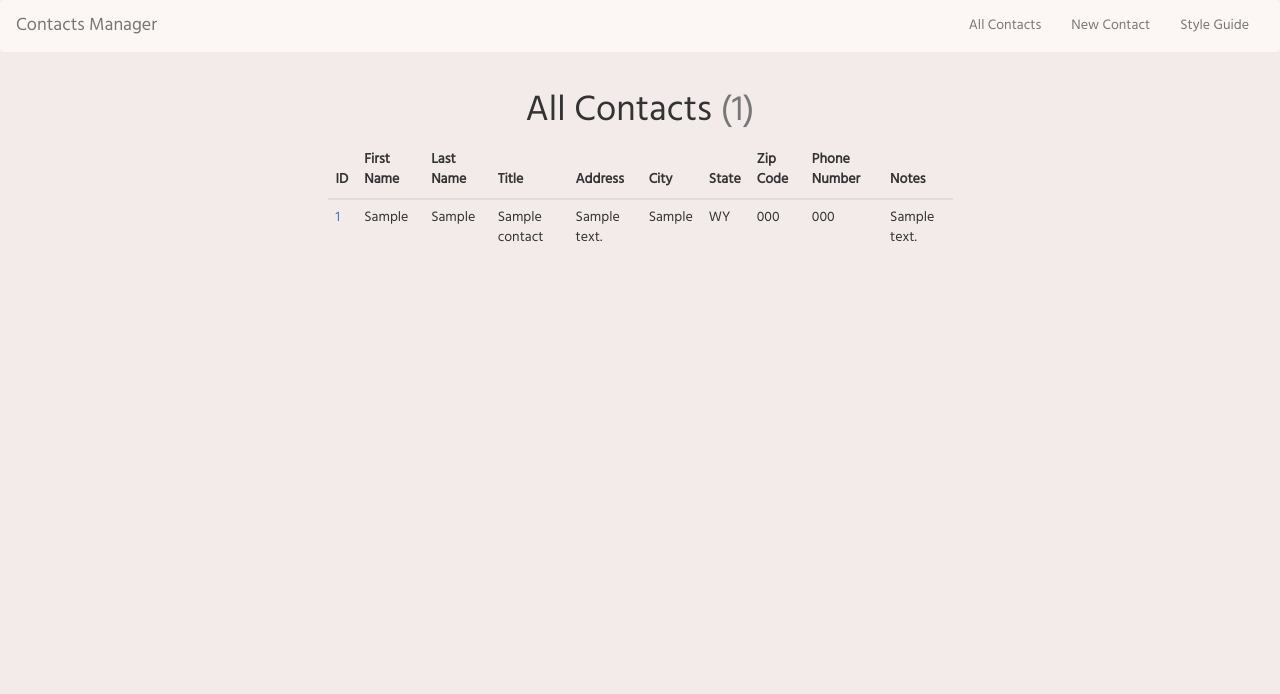
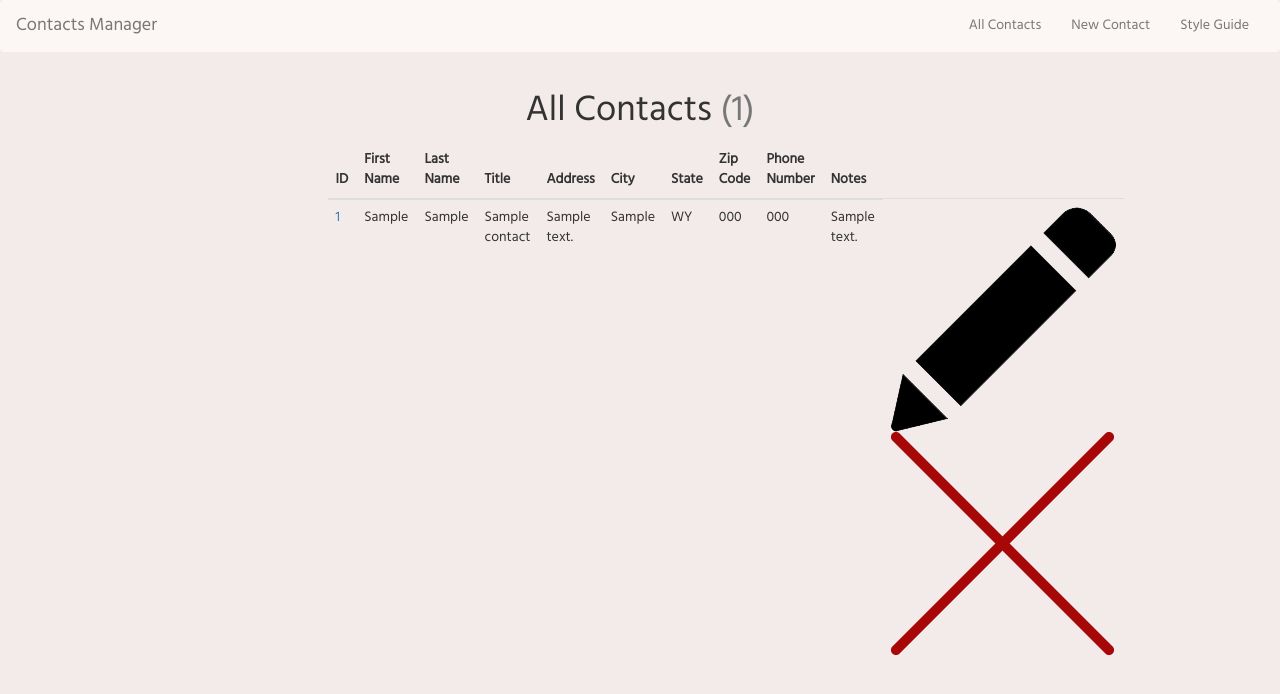
Before and after one commit to alexisbarnes/contact-manager, a PHP site: page /index.php in a window 1280 px wide. Shown: the top 694 px of the page. Run offline with PHP 8.4, Linux system fonts and the light colour scheme; tables that the repository leaves empty or names only in its code hold one stand-in row (values such as "Sample post"); some libraries are stand-ins or nearby versions.

Commit message:
Added icons. They are not showing up on page.

```diff
--- a/index.php
+++ b/index.php
@@ -12,21 +12,25 @@
 
 ?>
 
+<!--CREATED MESSAGE-->
 <?php if (array_key_exists('created', $_GET)) : ?>
 <div class="alert alert-info">
   <p><strong>Contact created!</strong> Your contact was successfully created.</p>
 </div>
 <?php endif; ?>
 
+<!--DELETED MESSAGE-->
 <?php if (array_key_exists('deleted', $_GET)) : ?>
 <div class="alert alert-danger">
   <p><strong>Contact Deleted!</strong> The contact was removed.</p>
 </div>
 <?php endif; ?>
 
+
 <h1>All Contacts <span class="text-muted">(<?= count($contacts); ?>)</span></h1>
+  <!-- Table -->
   <table class="table table-hover">
-  <thead>
+    <thead class="thead-inverse">
       <th>ID</th>
       <th>First Name</th>
       <th>Last Name</th>
@@ -51,9 +55,15 @@
         <td><?= $contact['zip']; ?></td>
         <td><?= $contact['phone']; ?></td>
         <td><?= $contact['notes']; ?></td>
+        <td>
+          <a href="/edit.php?id=<?= $contact['id']; ?>"><img src="icons/pencil.png" alt="edit"></a>
+          <a href="/delete.php?id<?= $contact['id']; ?>"><img src="icons/x.png" alt="delete"></a>
+        </td>
       </tr>
       <?php endforeach; ?>
     </tbody>
   </table>
 
+
+
 <?php include 'footer.php'; ?>
```
Also changed, not shown: icons/pencil.png (added), icons/x.png (added), 1 other file. Lines whose indentation alone changed are shown as unchanged.
